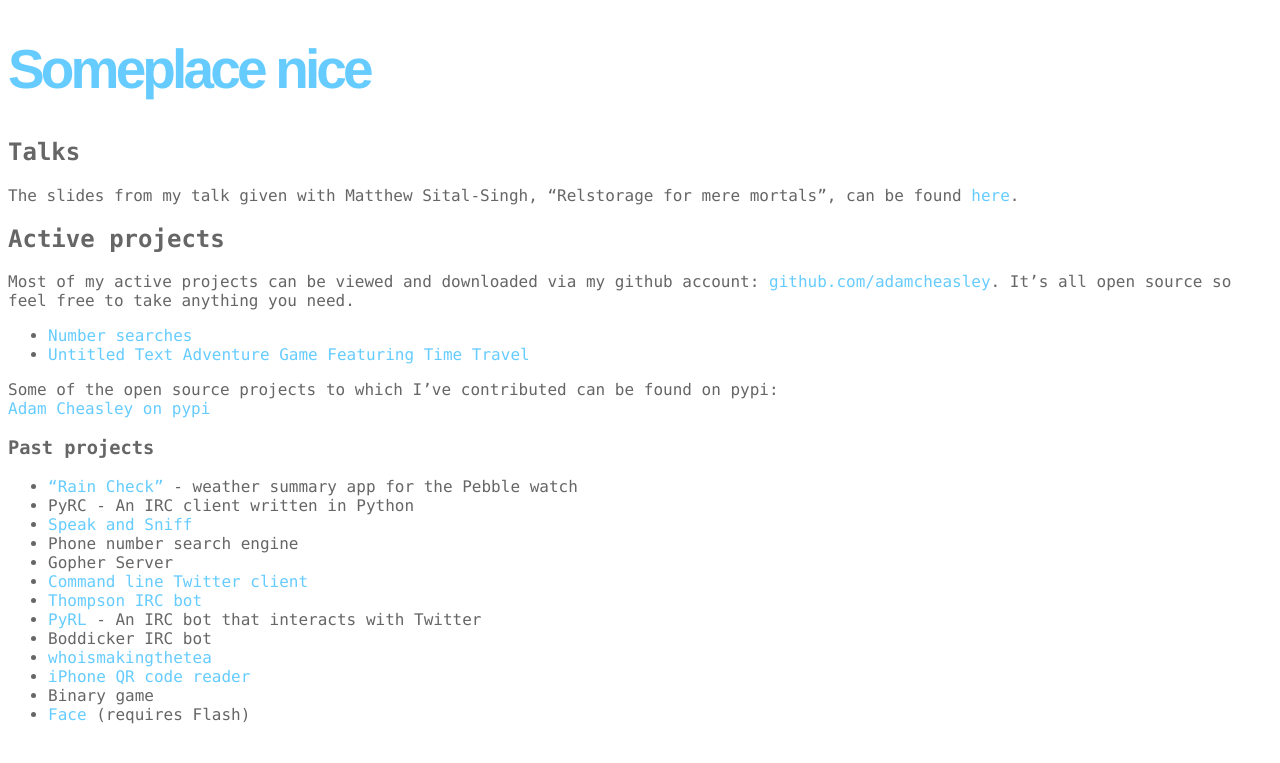
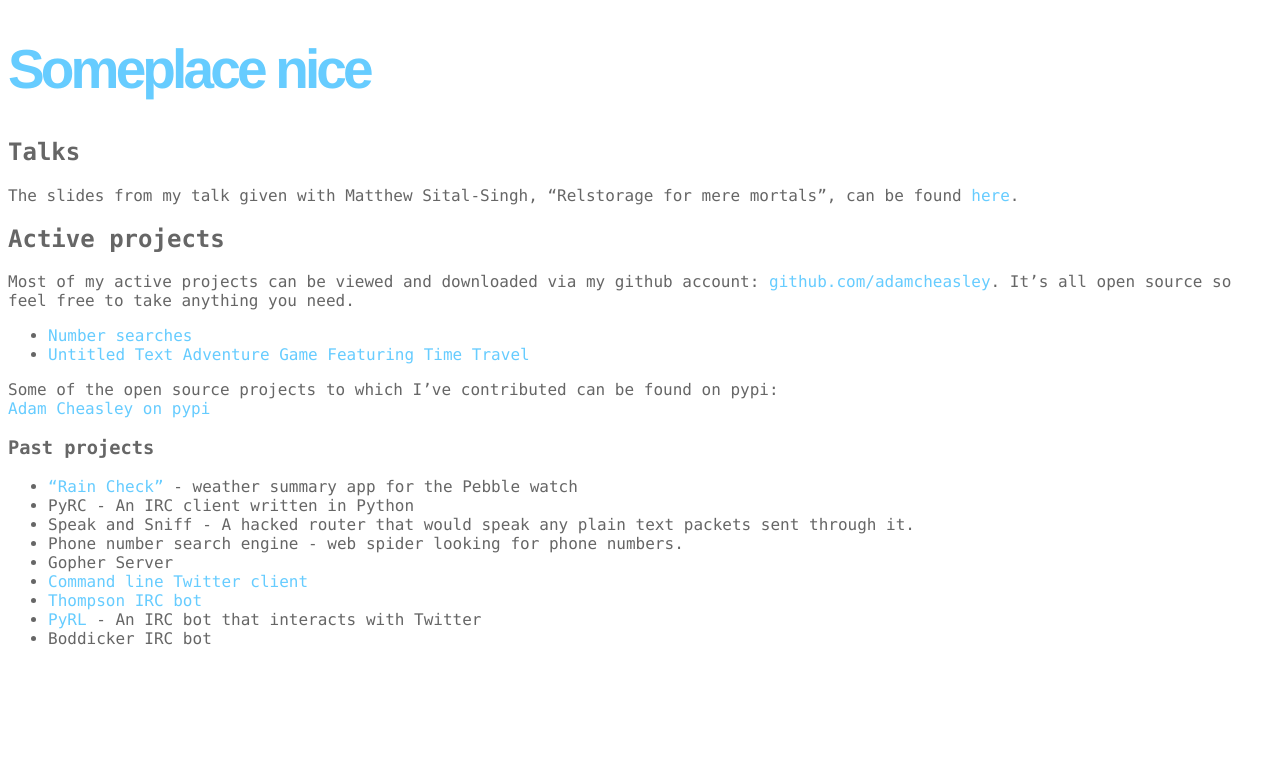
Before and after one commit to adamcheasley/adamcheasley.github.io, a Jekyll site: the page built from projects.md, in a window 1280 px wide. Shown: the top 763 px of the page. Built offline with Jekyll 4.4.1, drawn with Linux system fonts in a browser that asks for light colours.

Commit message:
Update projects.md

```diff
--- a/projects.md
+++ b/projects.md
@@ -27,14 +27,10 @@ Some of the open source projects to which I've contributed can be found on pypi:
 
 - ["Rain Check"](https://github.com/mattss/pebble-raincheck/) - weather summary app for the Pebble watch
 - PyRC - An IRC client written in Python
-- [Speak and Sniff](/projects/speakandsniff/index.html)
-- Phone number search engine
+- Speak and Sniff - A hacked router that would speak any plain text packets sent through it.
+- Phone number search engine - web spider looking for phone numbers.
 - Gopher Server
 - [Command line Twitter client](/projects/command_line_twitter/index.html)
 - [Thompson IRC bot](/projects/thompson/index.html)
 - [PyRL](/projects/twitterbot/index.html) - An IRC bot that interacts with Twitter
 - Boddicker IRC bot
-- [whoismakingthetea](/projects/whoismakingthetea/index.html)
-- [iPhone QR code reader](/projects/qrdecoder_iphone/index.html)
-- Binary game
-- [Face](http://someplacenice.co.uk/images/faceproject.html) (requires Flash)
```
